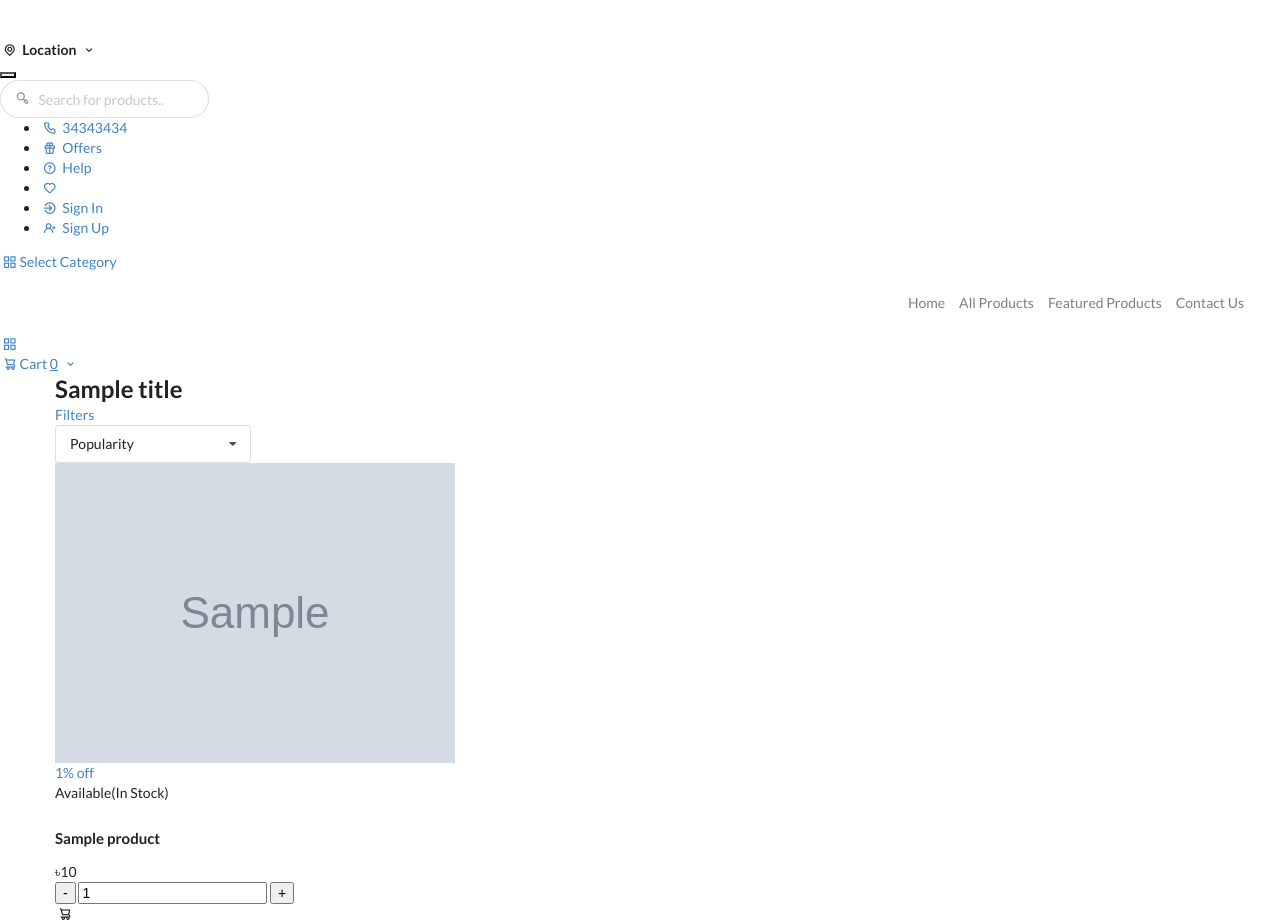
After one commit to rishwanthvallala/e-commerce, a Django app: template templates/products/all.html in a window 1280 px wide. The commit adds this page. Run offline with Django 3.2, Linux system fonts and the light colour scheme; the template is opened without the code that fills it: most values are stand-ins (such as "Sample title", 1, 10 or a date in 2020); grey boxes marked "Sample" are stand-in pictures; parts of the project's set-up code (start-up, migrations or seed data) failed here and were passed over; some libraries are stand-ins or nearby versions.

Commit message:
Display all products

```diff
--- a/static/frontend/js/frontend.js
+++ b/static/frontend/js/frontend.js
@@ -6,7 +6,7 @@ var $document = $(document);
 $(document).ready(function() {
 
   /* ======= Preloader ======= */
-  $('.loader-container').delay('500').fadeOut(2000);
+  $('.loader-container').delay('500').fadeOut(1000);
 
     $(window).keydown(function(event){
         if(event.keyCode == 13) {
--- a/templates/includes/header.html
+++ b/templates/includes/header.html
@@ -43,11 +43,14 @@
             <div class="header_right">
                 <ul>
                     <li>
-                        <a href="tel:" class="offer-link"><i class="uil uil-phone-alt"></i>
-                            34343434</a>
+                        <a href="tel:" class="offer-link">
+                            <i class="uil uil-phone-alt"></i>
+                            34343434
+                        </a>
                     </li>
                     <li>
-                        <a href="{% url 'users:login' %}" class="offer-link"><i class="uil uil-gift"></i> Offers
+                        <a href="{% url 'users:login' %}" class="offer-link">
+                            <i class="uil uil-gift"></i> Offers
                         </a>
                     </li>
                     <li>
@@ -58,8 +61,8 @@
                     </li>
                     <li>
                         <a href="" class="option_links" title="Wishlist">
-                            <i class='uil uil-heart icon_wishlist'></i><span
-                                class="noti_count1">  </span>
+                            <i class='uil uil-heart icon_wishlist'></i>
+                            <span class="noti_count1">  </span>
                         </a>
                     </li>
                     {% if user.is_authenticated %}
@@ -74,22 +77,27 @@
                                 <a href="#" id="night-mode" class="btn-night-mode">
                                     <i class="uil uil-moon"></i> Night mode
                                     <span class="btn-night-mode-switch">
-                                            <span class="uk-switch-button"></span>
-                                        </span>
+                                        <span class="uk-switch-button"></span>
+                                    </span>
                                 </a>
                             </div>
-                            <a href="" class="item channel_item"><i
-                                    class="uil uil-apps icon__1"></i> Dashboard </a>
-                            <a href="" class="item channel_item"><i
-                                    class="uil uil-user icon__1"></i> Profile </a>
-                            <a href="" class="item channel_item"><i
-                                    class="uil uil-padlock    icon__1"></i> Change Password </a>
-                            <a href="" class="item channel_item"><i
-                                    class="uil uil-box icon__1"></i>My Orders</a>
-                            <a href="" class="item channel_item"><i
-                                    class="uil uil-heart icon__1"></i> My Wishlist </a>
-                            <a href="" class="item channel_item"><i
-                                    class="uil uil-location-point icon__1"></i> My Address </a>
+                            <a href="" class="item channel_item">
+                                <i class="uil uil-apps icon__1"></i> Dashboard
+                            </a>
+                            <a href="" class="item channel_item">
+                                <i class="uil uil-user icon__1"></i> Profile </a>
+                            <a href="" class="item channel_item">
+                                <i class="uil uil-padlock icon__1"></i> Change Password
+                            </a>
+                            <a href="" class="item channel_item">
+                                <i class="uil uil-box icon__1"></i>My Orders
+                            </a>
+                            <a href="" class="item channel_item">
+                                <i class="uil uil-heart icon__1"></i> My Wishlist
+                            </a>
+                            <a href="" class="item channel_item">
+                                <i class="uil uil-location-point icon__1"></i> My Address
+                            </a>
                             <a href="#" onclick="event.preventDefault(); document.getElementById('logout-form').submit();"
                                class="item channel_item">
                                 <i class="uil uil-lock-alt icon__1"></i>Logout
@@ -101,12 +109,16 @@
                     </li>
                     {% else %}
                     <li>
-                        <a href="{% url 'users:login' %}" class="offer-link"><i class="uil uil-sign-out-alt"></i>
-                            Sign In </a>
+                        <a href="{% url 'users:login' %}" class="offer-link">
+                            <i class="uil uil-sign-out-alt"></i>
+                            Sign In
+                        </a>
                     </li>
                     <li>
-                        <a href="{% url 'users:signup' %}" class="offer-link"><i class="uil uil-user-plus"></i>
-                            Sign Up </a>
+                        <a href="{% url 'users:signup' %}" class="offer-link">
+                            <i class="uil uil-user-plus"></i>
+                            Sign Up
+                        </a>
                     </li>
                     {% endif %}
                 </ul>
@@ -127,13 +139,10 @@
                          id="navbarSupportedContent">
                         <ul class="navbar-nav main_nav align-self-stretch">
                             <li class="nav-item">
-                                <a href="" class="nav-link "
-                                   title="Home"> Home </a>
+                                <a href="{% url 'core:home' %}" class="nav-link " title="Home"> Home </a>
                             </li>
                             <li class="nav-item">
-                                <a href=""
-                                   class="nav-link"
-                                   title="All Products"> All Products </a>
+                                <a href="{% url 'products:index' %}" class="nav-link" title="All Products"> All Products </a>
                             </li>
                             <li class="nav-item">
                                 <a href="" class="nav-link" title="Featured Products"> Featured Products </a>
--- /dev/null
+++ b/templates/products/all.html
@@ -0,0 +1,116 @@
+{% extends 'base.html' %}
+
+{% block style %}
+    <style>
+        .product-price span {
+            color: #c7c7c7;
+            text-decoration: line-through;
+            margin-left: 10px;
+            font-weight: 600;
+        }
+        .no-products {
+            text-align: center;
+            padding: 50px 0;
+        }
+        .no-products h3 {
+            color: #666;
+            margin-bottom: 15px;
+        }
+        .no-products p {
+            color: #999;
+        }
+    </style>
+{% endblock %}
+
+{% block content %}
+    <div class="wrapper">
+        <div class="all-product-grid">
+            <div class="container">
+                <div class="row">
+                    <div class="col-lg-12">
+                        <div class="product-top-dt">
+                            <div class="product-left-title">
+                                <h2>{{ title }}</h2>
+                            </div>
+                            <a href="#" class="filter-btn pull-bs-canvas-right">Filters</a>
+                            <div class="product-sort">
+                                <div class="ui selection dropdown vchrt-dropdown">
+                                    <input name="sort" type="hidden" value="default">
+                                    <i class="dropdown icon d-icon"></i>
+                                    <div class="text">Popularity</div>
+                                    <div class="menu">
+                                        <div class="item" data-value="popularity">Popularity</div>
+                                        <div class="item" data-value="price_asc">Price - Low to High</div>
+                                        <div class="item" data-value="price_desc">Price - High to Low</div>
+                                        <div class="item" data-value="name">Alphabetical</div>
+                                    </div>
+                                </div>
+                            </div>
+                        </div>
+                    </div>
+                </div>
+                <div class="product-list-view">
+                    <div class="row">
+                        {% if products %}
+                            {% for product in products %}
+                            <div class="col-lg-3 col-md-6">
+                                <div class="product-item mb-30">
+                                    <a href="{% url 'products:detail' product.slug %}" class="product-img">
+                                        {% if product.primary_image %}
+                                            <img src="{{ product.primary_image.image.url }}" alt="{{ product.name }}">
+                                        {% else %}
+                                            <img src="https://via.placeholder.com/300x300?text=No+Image" alt="{{ product.name }}">
+                                        {% endif %}
+                                        <div class="product-absolute-options">
+                                            {% if product.discount_percentage > 0 %}
+                                                <span class="offer-badge-1">{{ product.discount_percentage }}% off</span>
+                                            {% endif %}
+                                            <span class="like-icon" title="wishlist"></span>
+                                        </div>
+                                    </a>
+                                    <div class="product-text-dt">
+                                        <p>
+                                            {% if product.stock > 0 %}
+                                                Available<span>(In Stock)</span>
+                                            {% else %}
+                                                <span>(Out of Stock)</span>
+                                            {% endif %}
+                                        </p>
+                                        <h4>{{ product.name }}</h4>
+                                        <div class="product-price">৳{{ product.selling_price }} {% if product.original_price > product.selling_price %}<span>৳{{ product.original_price }}</span>{% endif %}</div>
+                                        <div class="qty-cart">
+                                            <div class="quantity buttons_added">
+                                                <input type="button" value="-" class="minus minus-btn">
+                                                <input type="number" step="1" name="quantity" value="1" class="input-text qty text">
+                                                <input type="button" value="+" class="plus plus-btn">
+                                            </div>
+                                            <span class="cart-icon"><i class="uil uil-shopping-cart-alt"></i></span>
+                                        </div>
+                                    </div>
+                                </div>
+                            </div>
+                            {% endfor %}
+
+                            {% if products.has_other_pages %}
+                                <div class="col-md-12">
+                                    <div class="more-product-btn">
+                                        {% if products.has_next %}
+                                            <a href="?page={{ products.next_page_number }}" class="show-more-btn hover-btn">Show More</a>
+                                        {% endif %}
+                                    </div>
+                                </div>
+                            {% endif %}
+                        {% else %}
+                            <div class="col-12">
+                                <div class="no-products">
+                                    <h3>No Products Found</h3>
+                                    <p>Sorry, we couldn't find any products matching your criteria.</p>
+                                </div>
+                            </div>
+                        {% endif %}
+                    </div>
+                </div>
+            </div>
+        </div>
+    </div>
+{% endblock %}
```
Also changed, not shown: products/views.py (+46 -19 lines).
